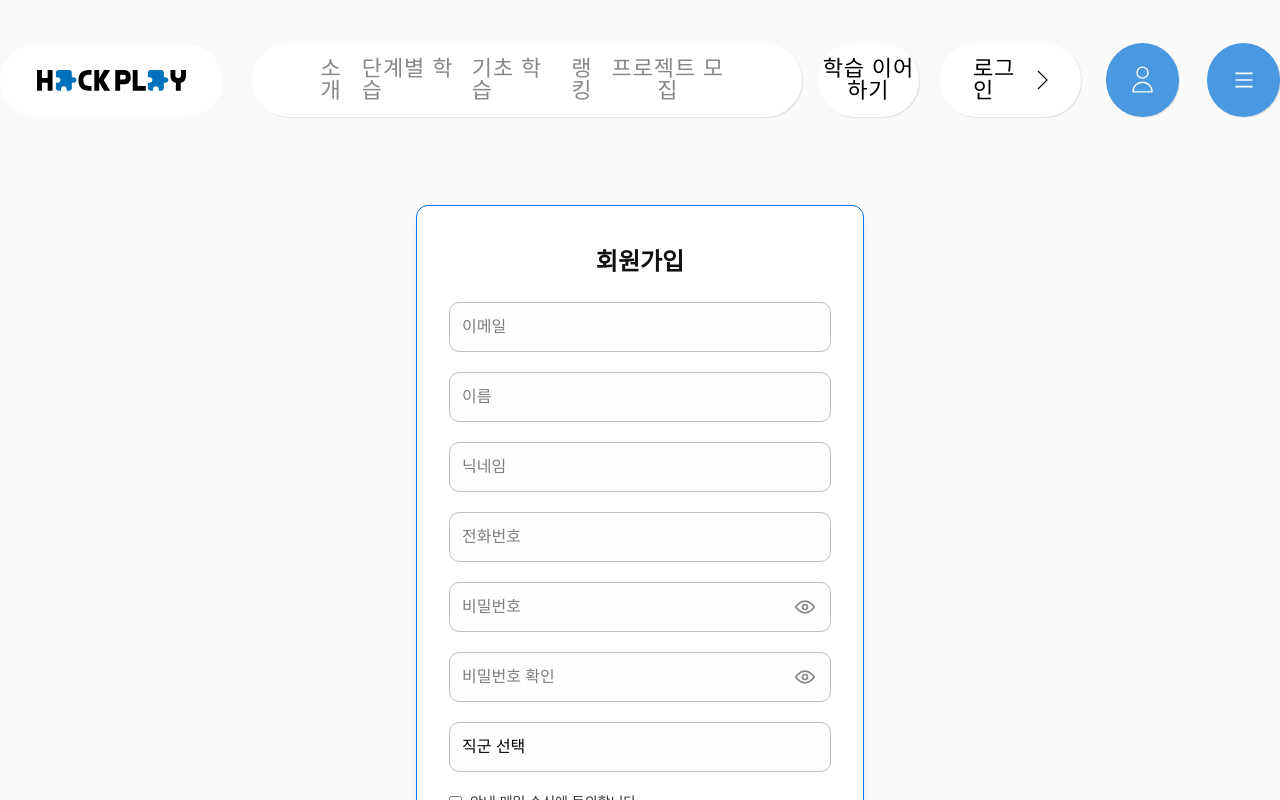
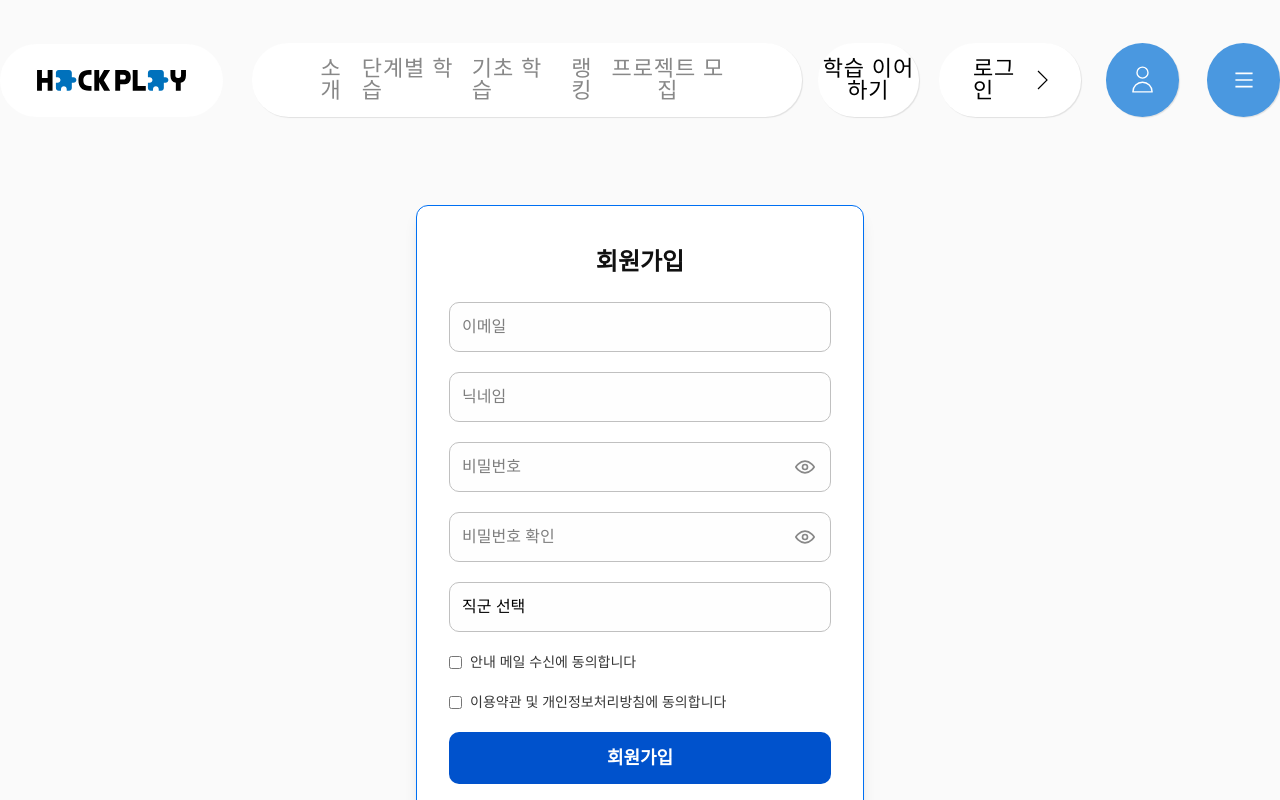
Before and after one commit to hackathon-education/hackplay_front, a React (Vite) app: page /signup in a window 1280 px wide. Shown: the top 800 px of the page. Built offline with nearby package versions, Linux system fonts and the light colour scheme; a web font is replaced by a local one.

Commit message:
🔥 remove: SignupPage에서 이름 및 전화번호 입력 필드 제거 (#18)

```diff
--- a/src/pages/SignupPage.tsx
+++ b/src/pages/SignupPage.tsx
@@ -50,31 +50,11 @@ function SignupPage() {
             />
           </div>
 
-          {/* 이름 */}
-          <div className="relative flex items-center">
-            <input
-              type="text"
-              placeholder="이름"
-              required
-              className="w-full px-3 py-3 border border-gray-300 rounded-lg bg-[#fefefe] text-base focus:outline-none focus:ring-2 focus:ring-[#0070f3]/30 focus:border-[#0070f3]"
-            />
-          </div>
-
           {/* 닉네임 */}
           <div className="relative flex items-center">
             <input
               type="text"
               placeholder="닉네임"
-              required
-              className="w-full px-3 py-3 border border-gray-300 rounded-lg bg-[#fefefe] text-base focus:outline-none focus:ring-2 focus:ring-[#0070f3]/30 focus:border-[#0070f3]"
-            />
-          </div>
-
-          {/* 전화번호 */}
-          <div className="relative flex items-center">
-            <input
-              type="tel"
-              placeholder="전화번호"
               required
               className="w-full px-3 py-3 border border-gray-300 rounded-lg bg-[#fefefe] text-base focus:outline-none focus:ring-2 focus:ring-[#0070f3]/30 focus:border-[#0070f3]"
             />
```
